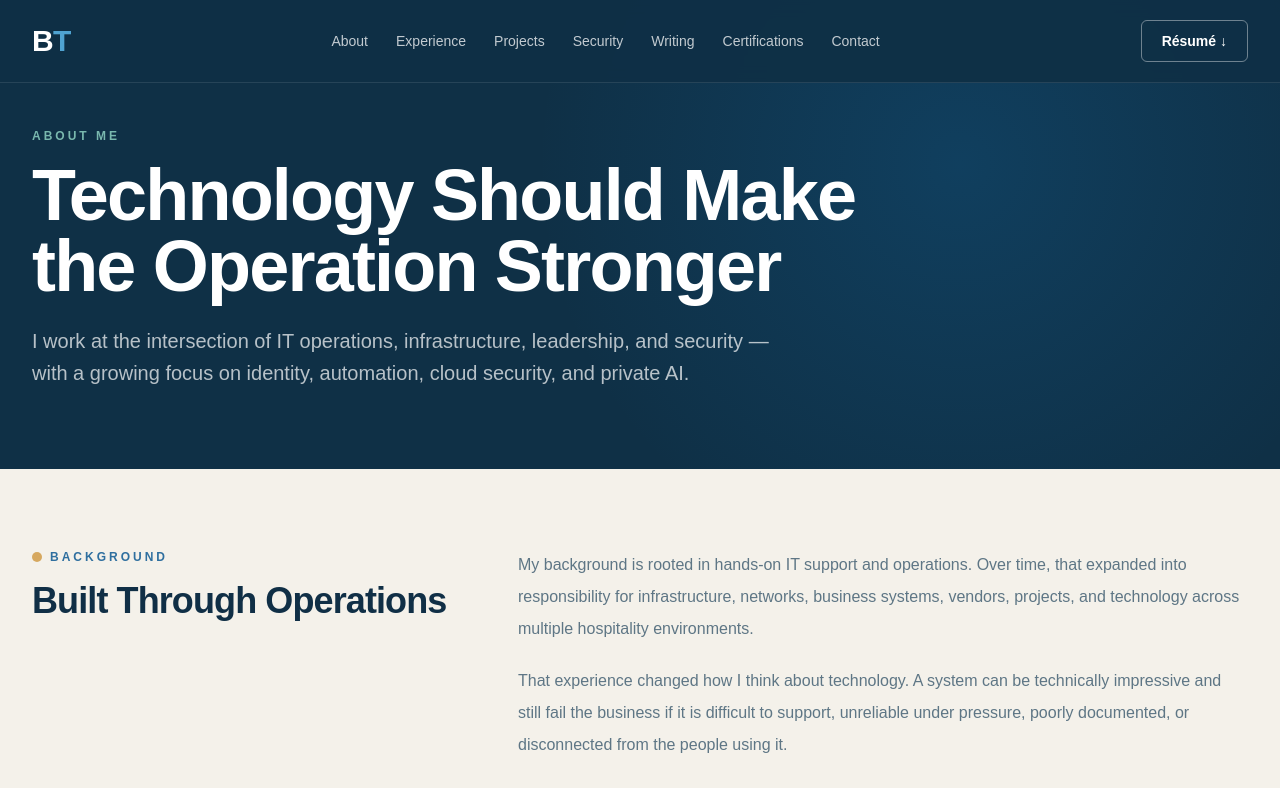
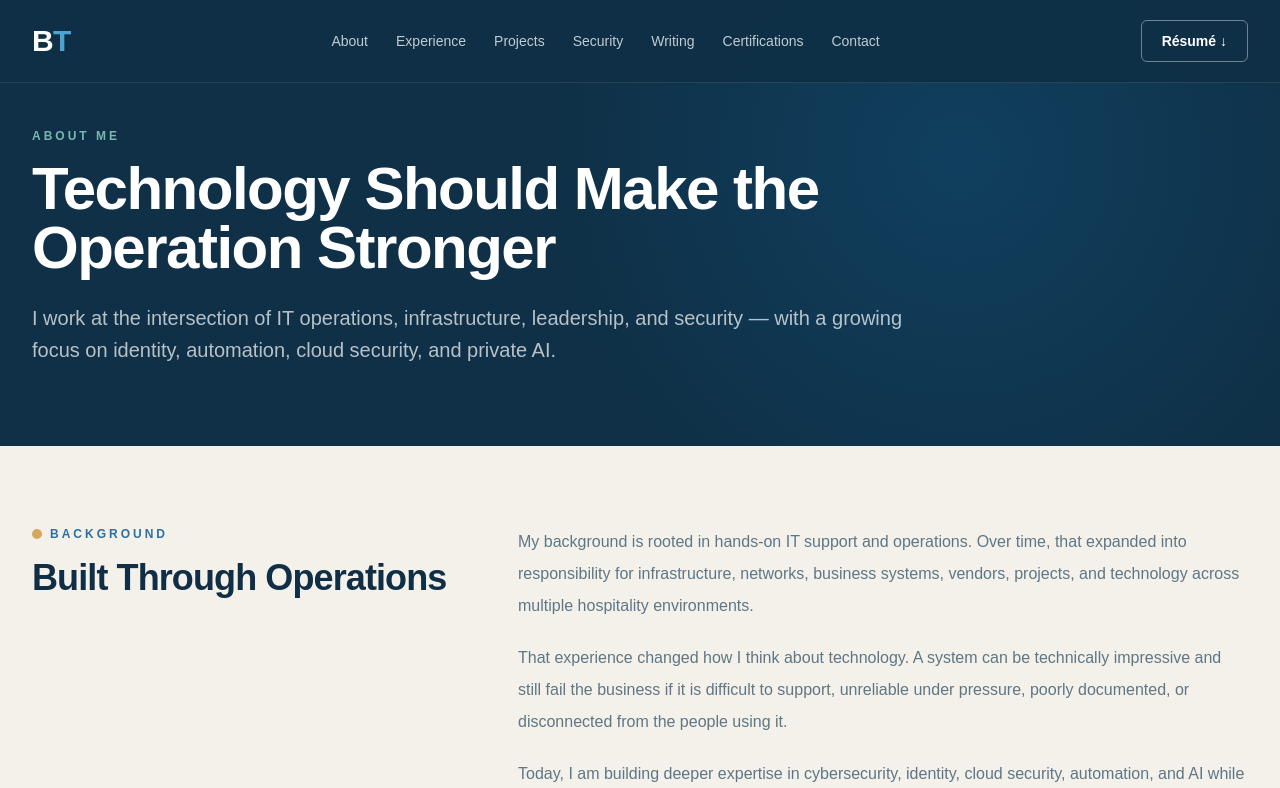
Before and after one commit to BTCyberSecurity/brandontate-portfolio, a Next.js app: page /about in a window 1280 px wide. Shown: the top 788 px of the page. Built offline with nearby package versions, Linux system fonts and the light colour scheme.

Commit message:
Add Vercel Analytics

```diff
--- a/package.json
+++ b/package.json
@@ -9,6 +9,7 @@
     "lint": "eslint"
   },
   "dependencies": {
+    "@vercel/analytics": "^2.0.1",
     "next": "16.3.5",
     "react": "19.2.8",
     "react-dom": "19.2.8"
--- a/src/app/about/page.tsx
+++ b/src/app/about/page.tsx
@@ -75,13 +75,11 @@ export default function AboutPage() {
               About Me
             </p>
 
-            <h1 className="mt-4 text-[2.7rem] font-black leading-[0.98] tracking-tight sm:text-6xl lg:text-7xl">
-              Technology Should Make
-              <br className="hidden sm:block" />
-              the Operation Stronger
-            </h1>
+            <h1 className="mt-4 max-w-5xl text-[2.7rem] font-black leading-[0.98] tracking-tight sm:text-5xl lg:text-6xl">
+  Technology Should Make the Operation Stronger
+</h1>
 
-            <p className="mt-6 max-w-3xl text-base leading-7 text-white/70 sm:text-xl sm:leading-8">
+            <p className="mt-6 max-w-4xl text-base leading-7 text-white/70 sm:text-xl sm:leading-8">
               I work at the intersection of IT operations, infrastructure,
               leadership, and security — with a growing focus on identity,
               automation, cloud security, and private AI.
--- a/src/app/layout.tsx
+++ b/src/app/layout.tsx
@@ -1,3 +1,4 @@
+import { Analytics } from "@vercel/analytics/next";
 import type { Metadata } from "next";
 import { Geist, Geist_Mono } from "next/font/google";
 import "./globals.css";
@@ -83,7 +84,10 @@ export default function RootLayout({
       lang="en"
       className={`${geistSans.variable} ${geistMono.variable} h-full antialiased`}
     >
-      <body className="min-h-full flex flex-col">{children}</body>
+      <body className="min-h-full flex flex-col">
+  {children}
+  <Analytics />
+</body>
     </html>
   );
 }
```
Also changed, not shown: 1 other file (tests, documents, lock files or other folders).
